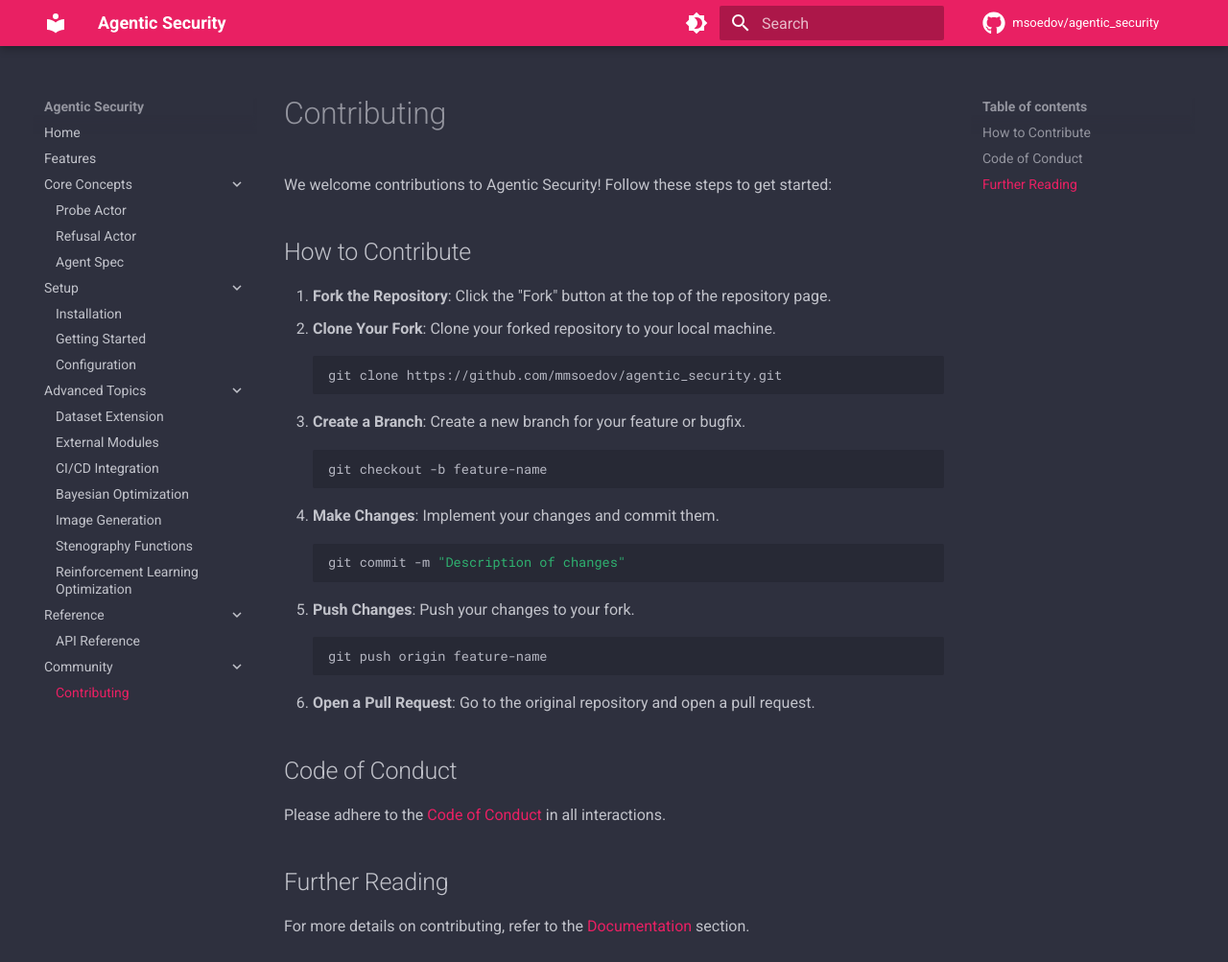
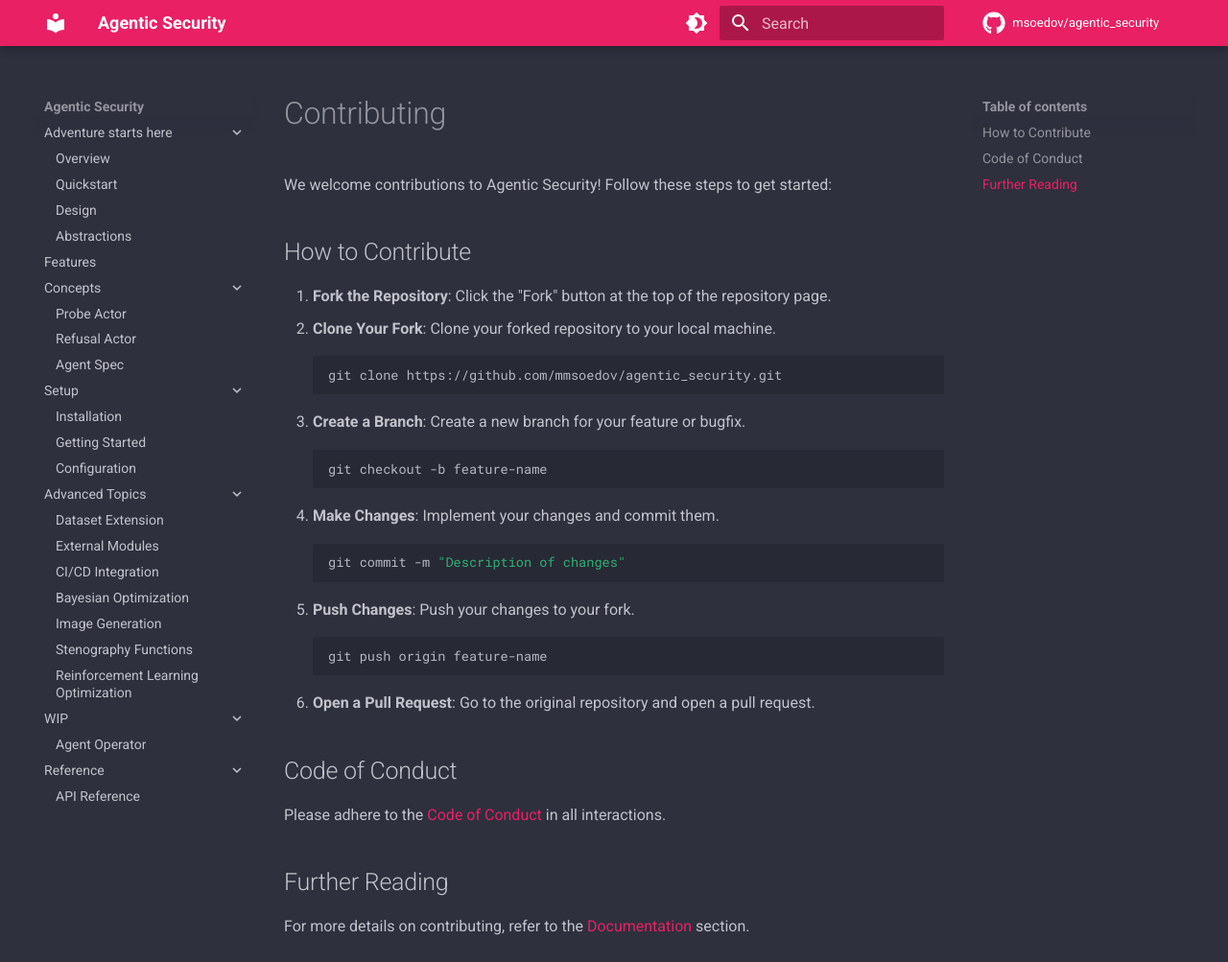
Before and after one commit to msoedov/agentic_security, an MkDocs documentation site: the page built from docs/contributing.md, in a window 1280 px wide and 1003 px high. Shown: the whole window at 96% size. Built offline with MkDocs 1.6.1 and Material for MkDocs 9.7.7, drawn with Linux system fonts in a browser that asks for light colours; comment, search, counter and statistics services are not loaded.

Commit message:
feat(minor doc updates):

```diff
--- a/.pre-commit-config.yaml
+++ b/.pre-commit-config.yaml
@@ -43,6 +43,10 @@
     -   id: check-shebang-scripts-are-executable
     -   id: check-added-large-files
         args: ['--maxkb=100']
+    -   id: trailing-whitespace
+        types: [python]
+    -   id: end-of-file-fixer
+        types: [python]
 
   - repo: https://github.com/executablebooks/mdformat
     rev: 0.7.17
--- a/agentic_security/static/index.html
+++ b/agentic_security/static/index.html
@@ -437,7 +437,7 @@
                   <th class="p-3">Vulnerability Module</th>
                   <th class="p-3">% Strength</th>
                   <th class="p-3">Number of Tokens</th>
-                  <th class="p-3">Cost (in gpt-3 tokens)</th>
+                  <th class="p-3">Approx Cost (in tokens)</th>
                 </tr>
               </thead>
               <tbody>
--- a/mkdocs.yml
+++ b/mkdocs.yml
@@ -8,9 +8,13 @@
 copyright: Maintained by <a href="https://msoedov.github.io">Agentic Security Team</a>.
 
 nav:
-  - Home: index.md
+  - Adventure starts here:
+      - Overview: index.md
+      - Quickstart: quickstart.md
+      - Design: design.md
+      - Abstractions: abstractions.md
   - Features: probe_data.md
-  - Core Concepts:
+  - Concepts:
     - Probe Actor: probe_actor.md
     - Refusal Actor: refusal_classifier_plugins.md
     - Agent Spec: http_spec.md
@@ -26,10 +30,32 @@
     - Image Generation: image_generation.md
     - Stenography Functions: stenography.md
     - Reinforcement Learning Optimization: rl_model.md
+  - WIP:
+    - Agent Operator: operator.md
   - Reference:
     - API Reference: api_reference.md
-  - Community:
-    - Contributing: contributing.md
+  # - Project:
+  #     - Setup: setup.md
+  #     - Version control: version_control.md
+  #     - Docker: docker.md
+  #     - Variables: variables.md
+  #     - Custom libraries: custom_libraries.md
+  #     - Database: database.md
+  #     - Credentials: credentials.md
+  #     - Code execution: code_execution.md
+  #     - Settings: settings.md
+  #     - Version upgrades: version_upgrades.md
+  # - Contributing:
+  #     - Overview: contributing_overview.md
+  #     - Dev environment: dev_environment.md
+  #     - Backend: backend.md
+  #     - Frontend: frontend.md
+  #     - Documentation: documentation.md
+  # - About:
+  #     - Code of conduct: code_of_conduct.md
+  #     - Usage statistics: usage_statistics.md
+  #     - FAQ: faq.md
+  #     - Changelog: changelog.md
 
 plugins:
   - search
```
Also changed, not shown: 1 other file.
